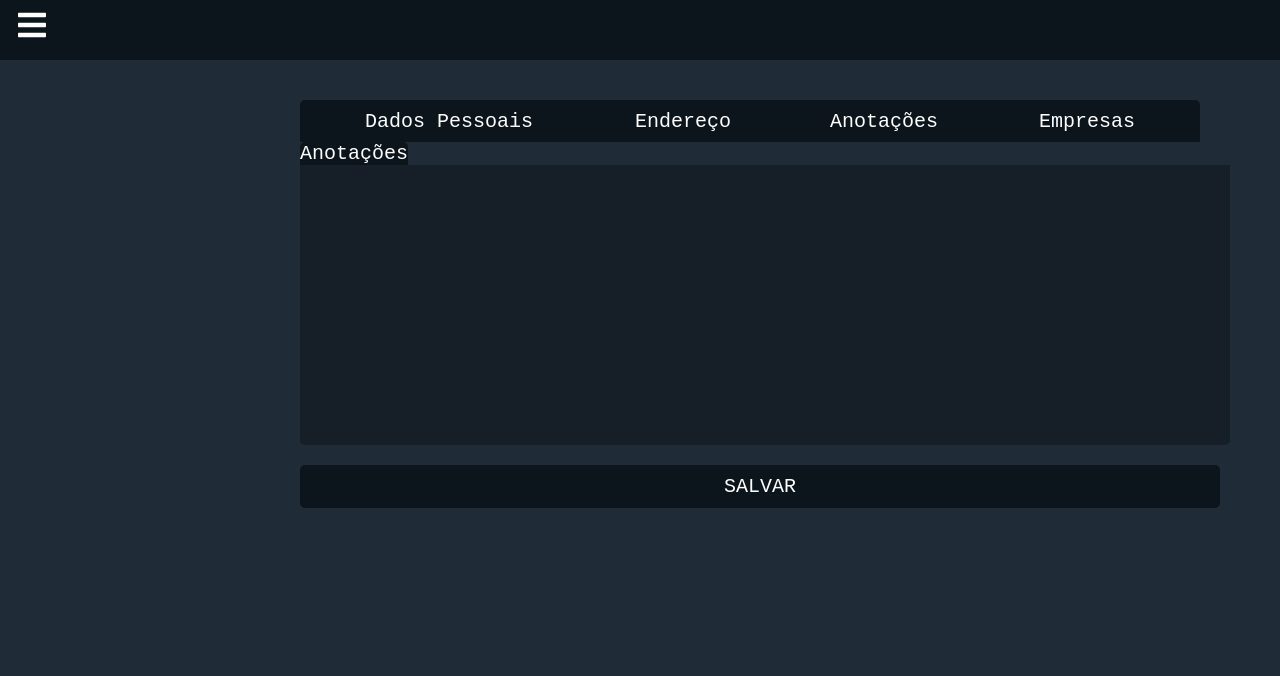
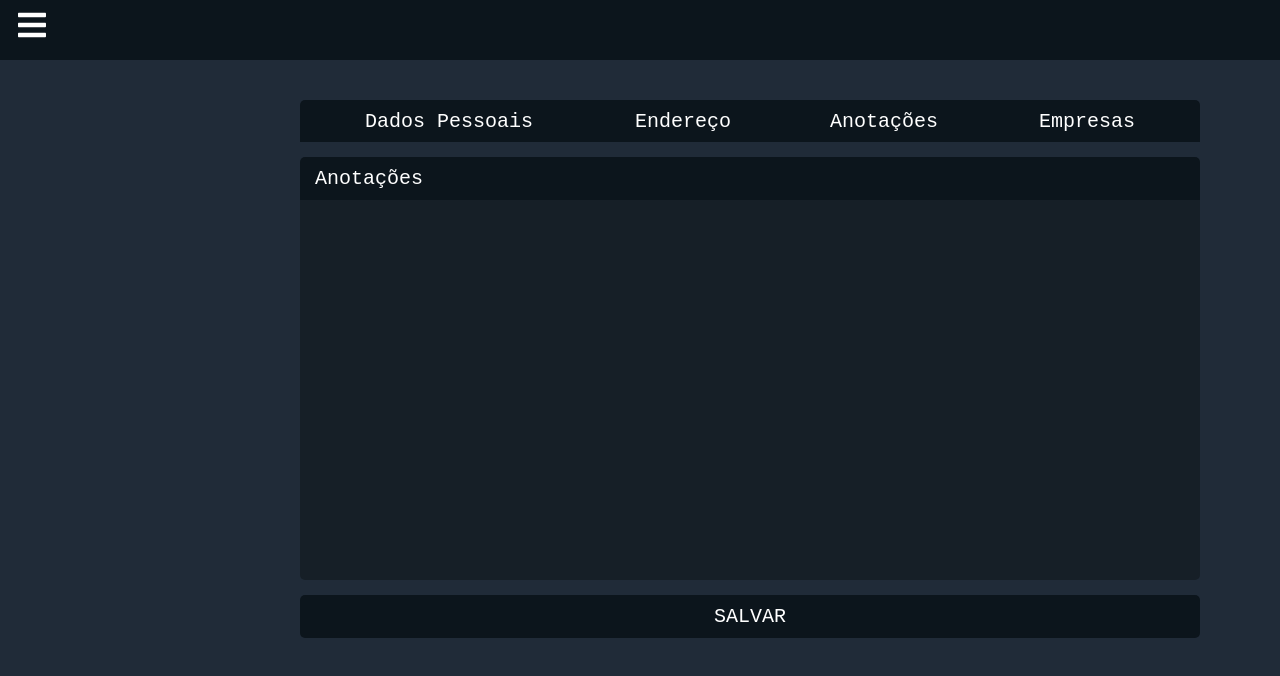
Before and after one commit to Igor-Cavalera/whoAreYou, a React (Create React App) app: page /Forms in a window 1280 px wide. Both pictures are taken after a click on the button "Anotações". Shown: the top 676 px of the page. Built offline with nearby package versions, Linux system fonts and the light colour scheme.

Commit message:
ajustando-aba-anotacoes

```diff
--- a/src/components/pages/tab/Tabs.js
+++ b/src/components/pages/tab/Tabs.js
@@ -75,7 +75,7 @@ function Tabs () {
                 <div className="tabContent" hidden={index != 1}>
                     BLABLABLA 2
                 </div>
-                <div className="tabContent" hidden={index != 2}>
+                <div className="tabContent-notas" hidden={index != 2}>
                     <label className="anotacoes">Anotações </label>
 
                     <AreaTexto/>
--- a/src/index.css
+++ b/src/index.css
@@ -20,6 +20,13 @@ form {
   font-family: 'Courier New', Courier, monospace;
 }
 
+.tabContent-notas {
+  width: 900px;
+  margin-left: 250px;
+  margin-top: 25px;
+  font-family: 'Courier New', Courier, monospace;
+}
+
 input, select, textarea {
   margin-bottom: 20px;
   padding: 8px;
@@ -32,18 +39,6 @@ input, select, textarea {
 
 label {
   color: #ffffff;
-}
-
-.anotacoes_textArea {
-  all: unset;
-  resize: none;
-  border-radius: 0 0 5px 5px;
-  color: #ffffff;
-  padding: 15px;
-  background: #161f27;
-  width: 100%;
-  height: 250px;
-  margin-bottom: 15px;
 }
 
 /* ------------------- ABAS --------------- */
@@ -160,7 +155,7 @@ label {
   width: 300px;
 }
 
-.anotacoes, .descricao, .familiares, .contato {
+.descricao, .familiares, .contato {
   font-size: 20px;
   width: 900px;
   padding: 10px;
@@ -280,16 +275,32 @@ input[type=number]::-webkit-outer-spin-button {
 
 .anotacoes {
   all: unset;
+  padding: 10px;
+  padding-left: 15px;
+  padding-right: 777px;
   background-color: #0c151c;
   border-radius: 5px 5px 0 0 ;
   color: #ffffff;
   font-size: 20px;
 }
 
+.anotacoes_textArea {
+  all: unset;
+  resize: none;
+  border-radius: 0 0 5px 5px;
+  color: #ffffff;
+  padding: 15px;
+  background: #161f27;
+  width: 870px;
+  height: 350px;
+  margin-bottom: 10px;
+  margin-top: 10px;
+}
+
 .butaoSalvar {
   all: unset;
   text-align: center;
-  width: 100%;
+  width: 880px;
   margin: 0 0 15px 0;
   font-family: 'Courier New', Courier, monospace;
   background: #0c151c;
```
